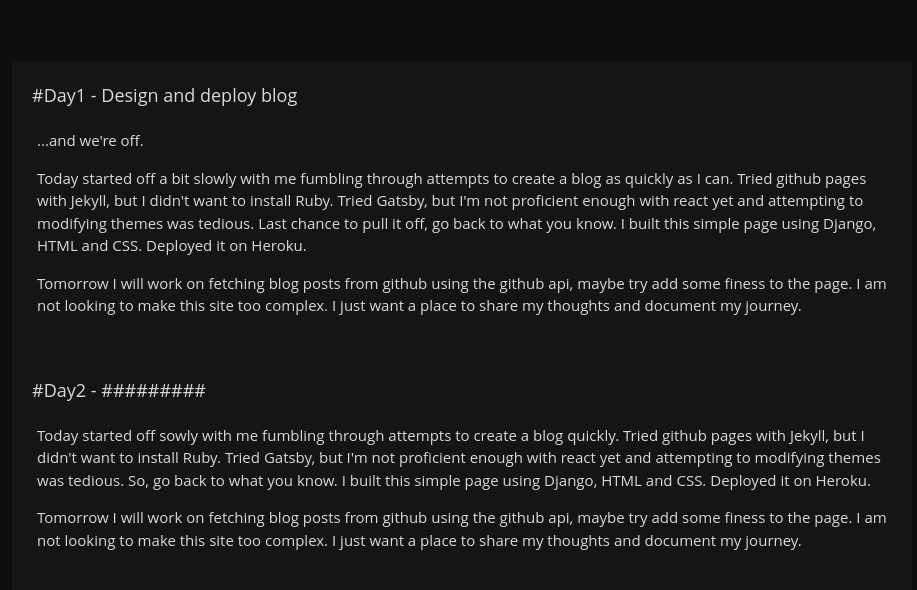
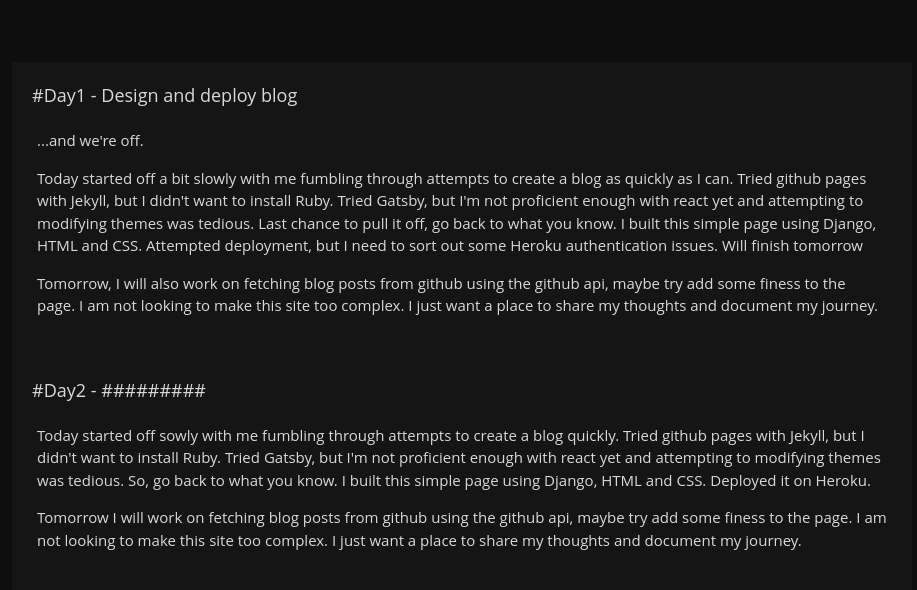
Before and after one commit to abmakes/abblog, a Django app: page / in a window 1280 px wide. Shown: the part 305-895 px from the top of the page, without its empty margins (178-1095 px from the left). Run offline with Django 4.2, Linux system fonts and the light colour scheme.

Commit message:
Update index.html

```diff
--- a/blog/templates/index.html
+++ b/blog/templates/index.html
@@ -33,9 +33,9 @@
       <article class="blog-content">
         <p>...and we're off.</p>
 
-        <p>Today started off a bit slowly with me fumbling through attempts to create a blog as quickly as I can. Tried github pages with Jekyll, but I didn't want to install Ruby. Tried Gatsby, but I'm not proficient enough with react yet and attempting to modifying themes was tedious. Last chance to pull it off, go back to what you know. I built this simple page using Django, HTML and CSS. Deployed it on Heroku.</p>
+        <p>Today started off a bit slowly with me fumbling through attempts to create a blog as quickly as I can. Tried github pages with Jekyll, but I didn't want to install Ruby. Tried Gatsby, but I'm not proficient enough with react yet and attempting to modifying themes was tedious. Last chance to pull it off, go back to what you know. I built this simple page using Django, HTML and CSS. Attempted deployment, but I need to sort out some Heroku authentication issues. Will finish tomorrow</p>
 
-        <p>Tomorrow I will work on fetching blog posts from github using the github api, maybe try add some finess to the page. I am not looking to make this site too complex. I just want a place to share my thoughts and document my journey.</p>
+        <p>Tomorrow, I will also work on fetching blog posts from github using the github api, maybe try add some finess to the page. I am not looking to make this site too complex. I just want a place to share my thoughts and document my journey.</p>
 
       </article>
     </section>
```
